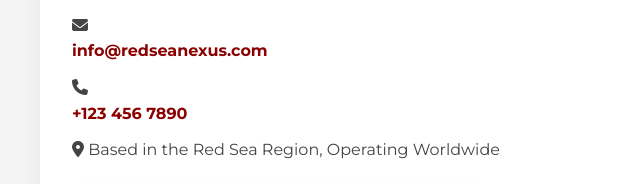
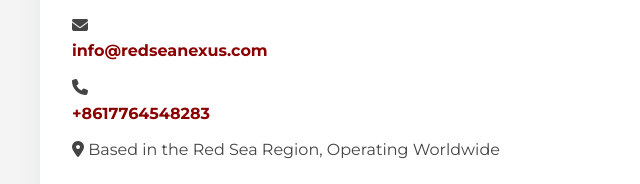
Before and after one commit to subway21/Redsea-Nexus, a plain HTML site: page index.html in a window 1280 px wide. Shown: the part 2253-2437 px from the top of the page, 0-640 px from the left. Drawn offline with Linux system fonts and the light colour scheme; grey boxes are pictures that could not be loaded.

Commit message:
Update index.html

```diff
--- a/index.html
+++ b/index.html
@@ -602,7 +602,7 @@
     <div class="contact-info">
       <h2>Contact Us</h2>
       <p><i class="fas fa-envelope"></i> <a href="mailto:info@redseanexus.com">info@redseanexus.com</a></p>
-      <p><i class="fas fa-phone"></i> <a href="tel:+1234567890">+123 456 7890</a></p>
+      <p><i class="fas fa-phone"></i> <a href="tel:+8617764548283">+8617764548283</a></p>
       <p><i class="fas fa-map-marker-alt"></i> Based in the Red Sea Region, Operating Worldwide</p>
       <div class="map">
         <!-- Google Maps Embed Example (replace with your location if needed) -->
```
